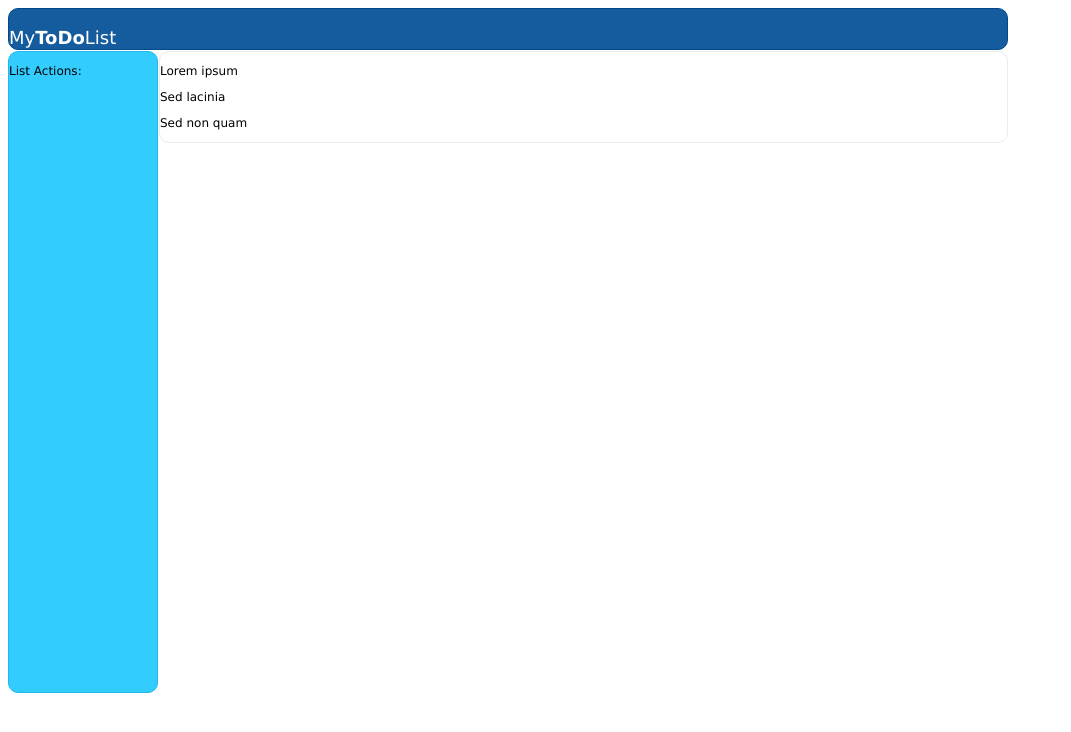
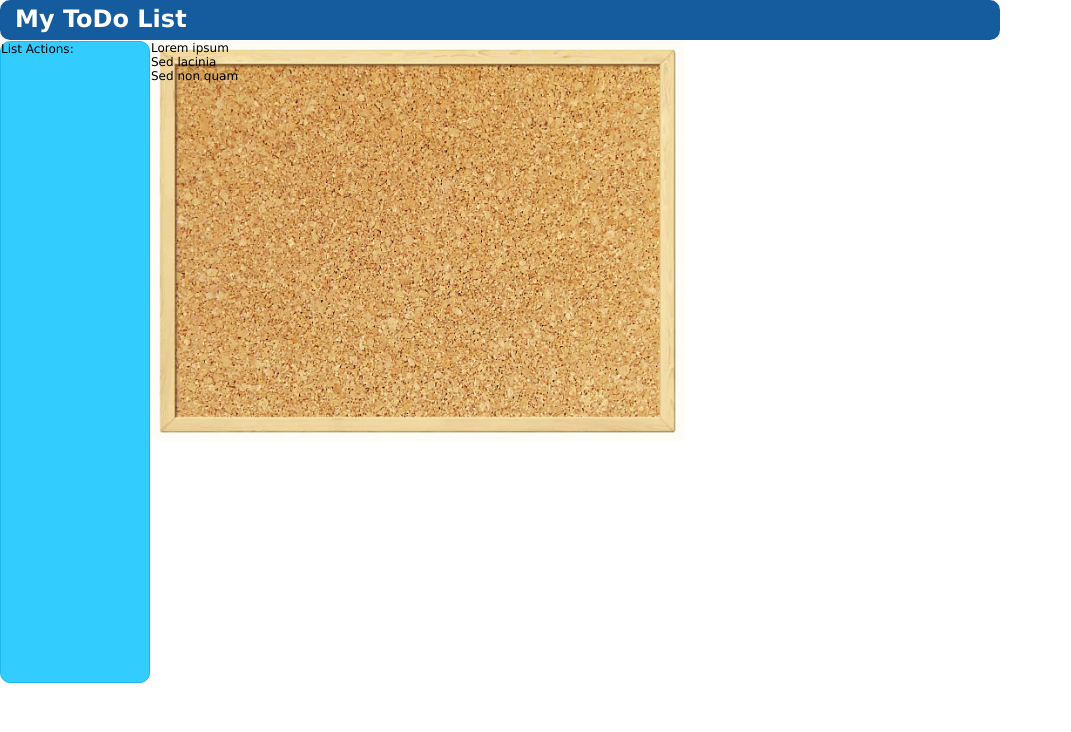
Before and after one commit to SimpleEnigma88/ToDoListCodefiSep21, a plain HTML site: page index.html in a window 1280 px wide. Shown: the whole page, without its empty margins (0-1071 px from the left). Drawn offline with Linux system fonts and the light colour scheme.

Commit message:
sorta started

```diff
--- a/css/styles.css
+++ b/css/styles.css
@@ -1,3 +1,8 @@
+* {
+    margin: 0px;
+    padding: 0;
+}
+
 body {
     font-family: Verdana, Arial, Helvetica, sans-serif;
     font-size: 12px;
@@ -22,7 +27,6 @@ p {
     height: 40px;
     background: #145C9E;
     border-radius: 10px;
-    border: 1px solid #00488a;
     margin: 0px;
     color: white;
 }
@@ -30,8 +34,10 @@ p {
 #header p {
     display: flex;
     align-items: center;
-    padding: 0;
-    font-size: 1.5em;
+    padding: 5px 0 0 15px;
+    margin: px;
+    font-size: 2em;
+    font-weight: 900;
 }
 
 #contentwrap {
@@ -41,9 +47,13 @@ p {
 }
 
 #content {
-    background: #FFFFFF;
+    position: relative;
+    height: 400px;
+    width: 540px;
+    background: url(/img/corkboard-612x612.jpg);
+    background-size: contain;
+    background-repeat: no-repeat;
     border-radius: 10px;
-    border: 1px solid #ebebeb;
     margin: 1px 0 0 1px;
 }
 
--- a/index.html
+++ b/index.html
@@ -14,7 +14,7 @@
         <div id="wrapper">
             <div id="headerwrap">
                 <div id="header">
-                    <p>My <strong>ToDo</strong> List</p>
+                    <p>My ToDo List</p>
                 </div>
             </div>
             <div id="leftcolumnwrap">
```
Also changed, not shown: img/corkboard-612x612.jpg (added).
